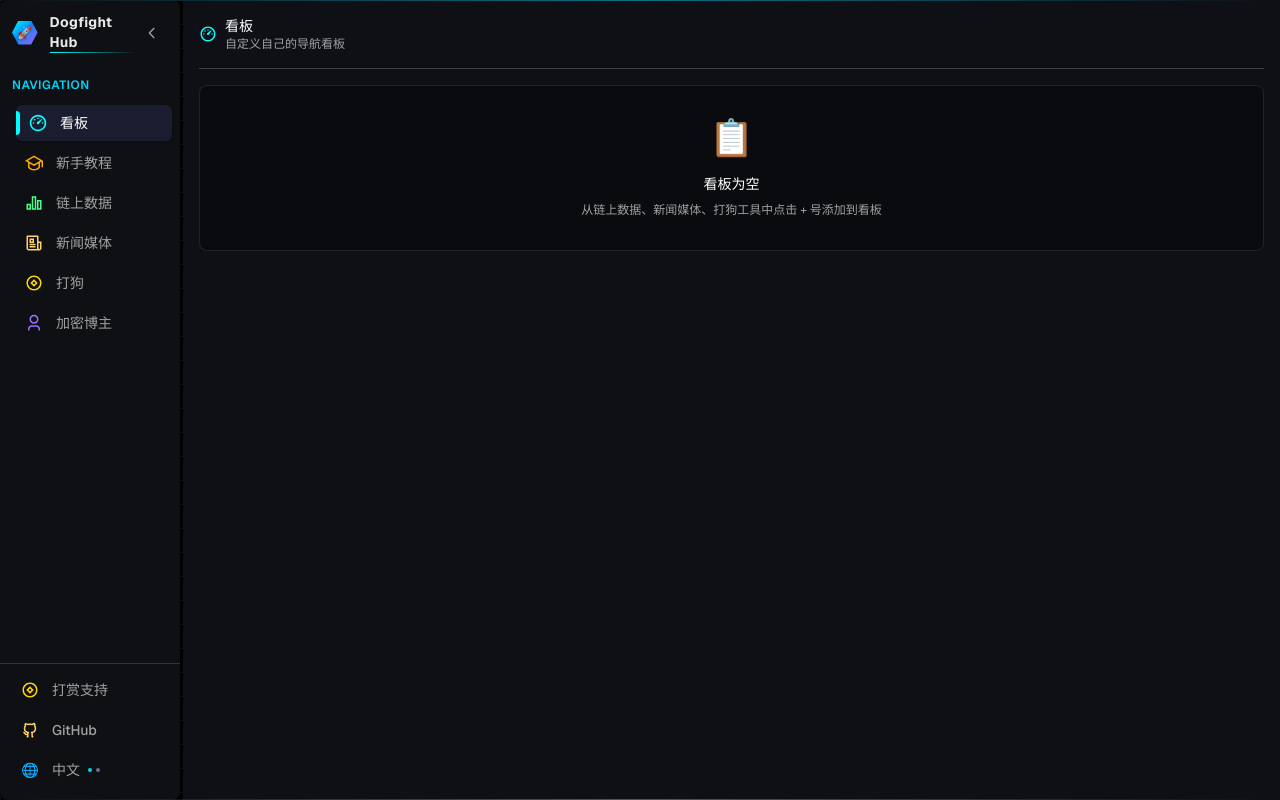
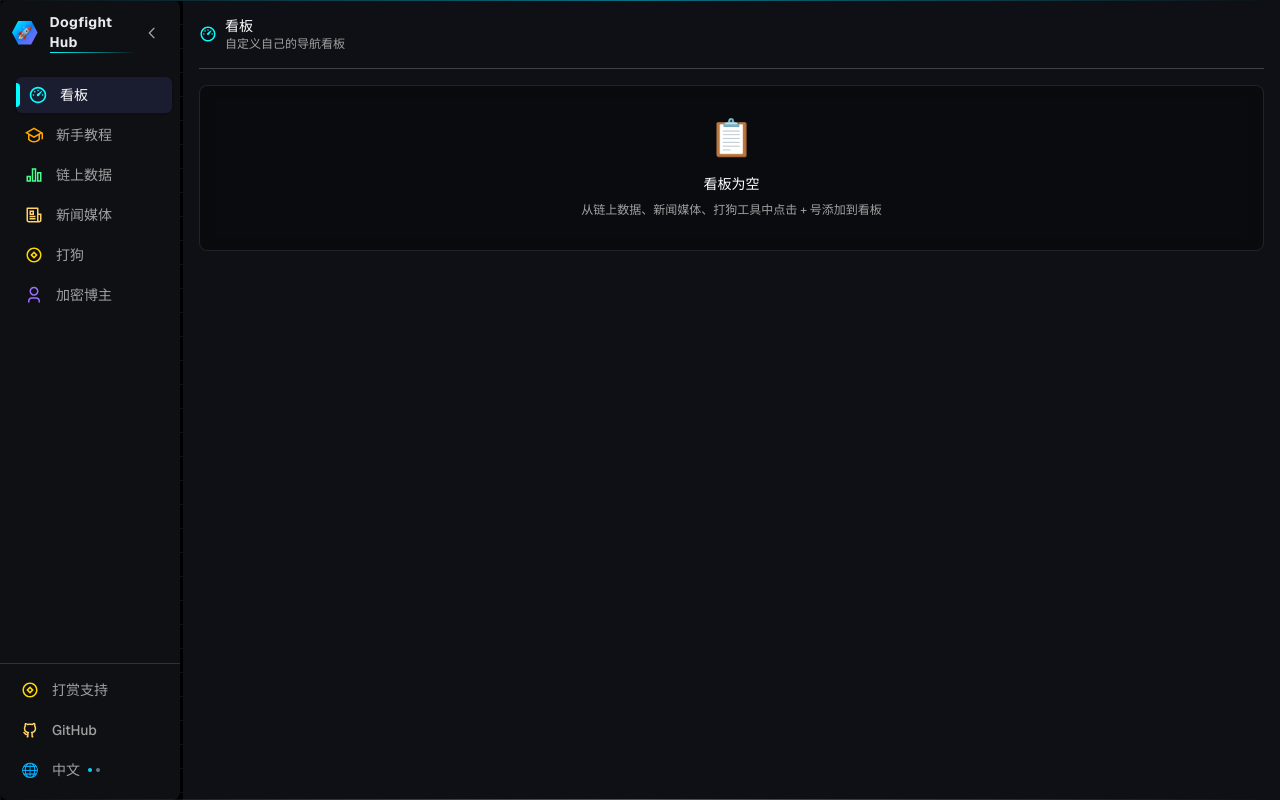
Before and after one commit to sumingcheng/smc-nav, a Next.js app: page / in a window 1280 px wide. Built offline with nearby package versions, Linux system fonts and the light colour scheme.

Commit message:
refactor: remove navigation header from LeftSidebar when collapsed

```diff
--- a/src/components/LeftSidebar.tsx
+++ b/src/components/LeftSidebar.tsx
@@ -92,7 +92,6 @@ export default function LeftSidebar({ activeCategory, setActiveCategory, categor
 
       {/* 分类导航 */}
       <div className={`${isCollapsed ? 'p-2' : 'p-3'} flex-1`}>
-        {!isCollapsed && <h2 className="text-xs font-semibold text-cyan-400 mb-3 uppercase tracking-wider">Navigation</h2>}
         <nav className="space-y-1">
           {categories.map((category) => {
             const IconColor = iconColors[category.id] || '#00ffff';
```
